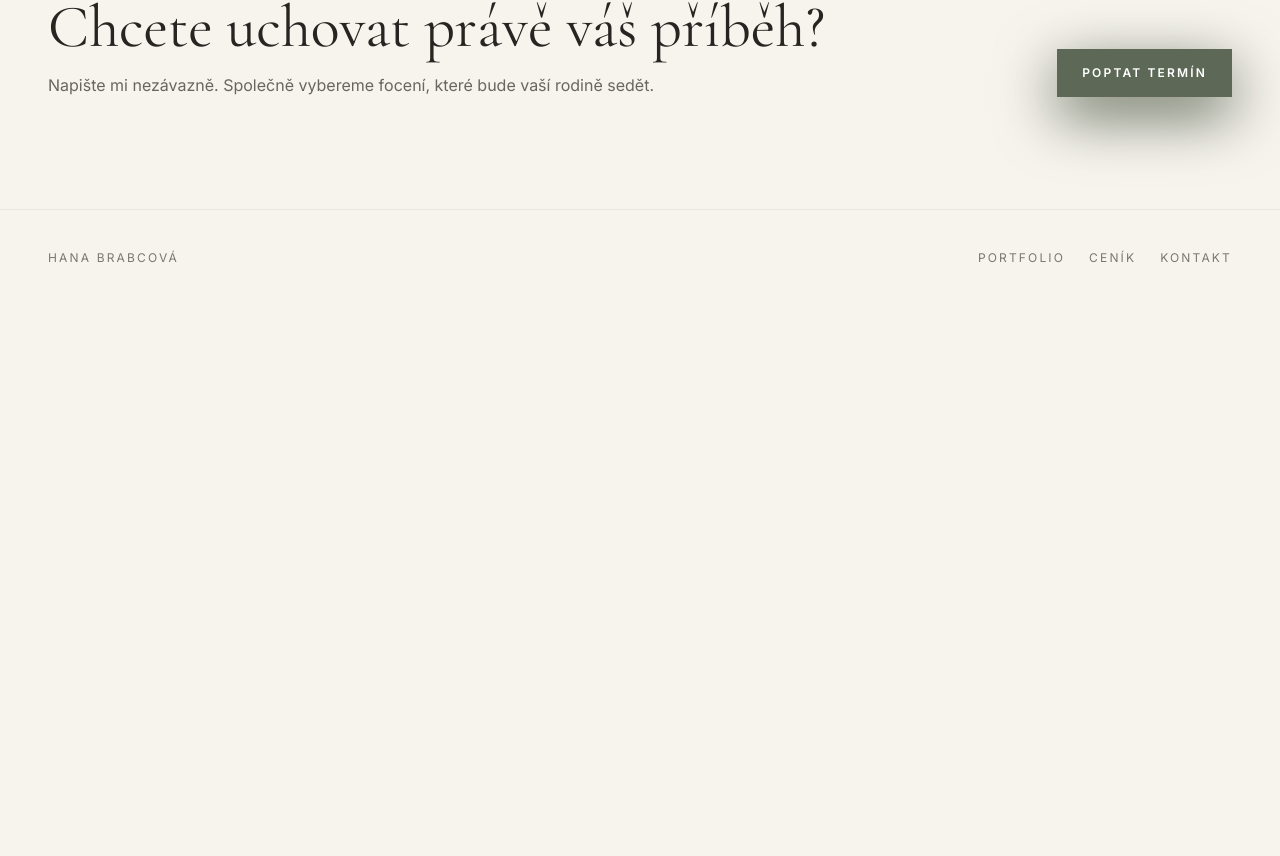
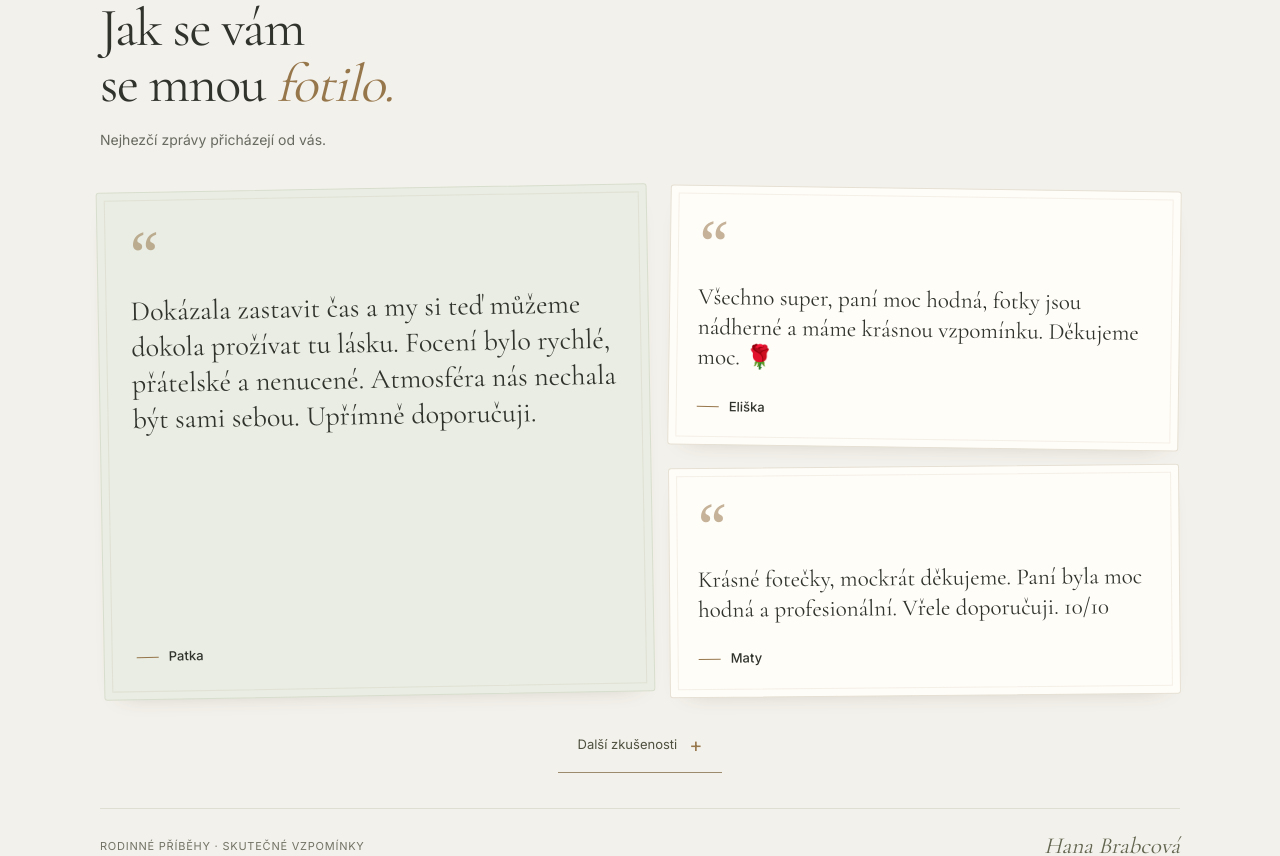
Before and after one commit to bjbrabecjan-hash/Fotoweb, a Next.js app: page / in a window 1280 px wide. Shown: the part 8429-9285 px from the top of the page. Before the commit the page ends 8735 px from the top, so only its background shows below. Built offline with nearby package versions, Linux system fonts and the light colour scheme.

Commit message:
Add approved customer testimonials
* Add approved customer testimonials: components/Testimonials.css

* Add approved customer testimonials: components/Testimonials.tsx

* Add approved customer testimonials: components/HomeExperience.tsx

```diff
--- a/components/HomeExperience.tsx
+++ b/components/HomeExperience.tsx
@@ -6,6 +6,7 @@ import { ArrowRight, Check } from "lucide-react";
 import { Button } from "@/components/Button";
 import { GalleryGrid } from "@/components/GalleryGrid";
 import { Section } from "@/components/Section";
+import { Testimonials } from "@/components/Testimonials";
 import { heroSlides } from "@/lib/heroSlides";
 import type { PortfolioItem } from "@/lib/portfolioData";
 import { useLanguage } from "@/lib/i18n";
@@ -116,6 +117,7 @@ export function HomeExperience({ portfolioItems }: HomeExperienceProps) {
     <Section className="border-y border-ink/10 bg-white/50" eyebrow={t.process} title={t.processTitle}><p className="max-w-2xl text-base leading-8 text-ash">{t.processText}</p><div id="process" className="mt-10 grid scroll-mt-28 gap-8 md:grid-cols-3">{t.steps.map(([number,title,text]) => <article key={number}><p className="font-display text-4xl text-gold">{number}</p><h3 className="mt-3 text-sm font-semibold uppercase tracking-luxe text-ink">{title}</h3><p className="mt-3 text-sm leading-7 text-ash">{text}</p></article>)}</div></Section>
     <Section><div id="about" className="grid scroll-mt-28 items-center gap-10 lg:grid-cols-[.75fr_1fr]"><div data-protected-media className="relative aspect-[4/5] overflow-hidden bg-charcoal"><Image src="/assets/about/hana-owner-portrait.png" alt="Hana Brabcová, rodinná fotografka" fill sizes="(min-width:1024px) 38vw, 100vw" className="object-cover object-[50%_24%]"/></div><div><p className="text-xs uppercase tracking-luxe text-gold">{t.about}</p><h2 className="mt-4 font-display text-4xl leading-none text-ink sm:text-6xl">{t.aboutTitle}</h2><p className="mt-6 text-base leading-8 text-ash">{t.aboutText}</p><Button href="/about" variant="ghost" className="mt-8">{t.aboutCta}</Button></div></div></Section>
     <Section className="border-y border-ink/10 bg-[#eef0eb]" eyebrow={t.story} title={t.storyTitle}><p className="max-w-3xl text-base leading-8 text-ash">{t.storyText}</p></Section>
+    <Testimonials />
     <Section><div className="flex flex-col gap-7 md:flex-row md:items-end md:justify-between"><div><h2 className="font-display text-4xl text-ink sm:text-6xl">{t.contactTitle}</h2><p className="mt-4 max-w-2xl text-ash">{t.contactText}</p></div><Button href="/contact" className="shrink-0">{t.inquiry}</Button></div></Section>
   </>;
 }
--- /dev/null
+++ b/components/Testimonials.css
@@ -0,0 +1,38 @@
+
+.hanaReviews { --hana-accent:#96764b; --hana-paper:#fffdf8; color-scheme:light; background:#f3f1eb; color:#30332c; font-family:var(--font-inter),sans-serif; padding:48px 28px 36px; overflow:hidden; }
+.hanaReviews * { box-sizing:border-box; }
+.hanaReviews .hr-kicker {display:flex;align-items:center;gap:12px;color:#70654f;font-size:11px;letter-spacing:.21em;text-transform:uppercase;margin:0 0 18px;}
+.hanaReviews .hr-kicker:before {content:"";width:32px;height:1px;background:var(--hana-accent);}
+.hanaReviews h2 {font-family:var(--font-cormorant),Georgia,serif;font-size:clamp(36px,6vw,54px);font-weight:400;line-height:1.04;letter-spacing:-.025em;margin:0 0 16px;max-width:540px;}
+.hanaReviews h2 em {color:var(--hana-accent);font-weight:400;}
+.hanaReviews .hr-intro {color:#676a60;font-size:14px;line-height:1.7;margin:0 0 36px;}
+.hanaReviews .hr-grid {display:grid;grid-template-columns:1.08fr 1fr;gap:18px;align-items:stretch;}
+.hanaReviews figure {margin:0;position:relative;padding:28px;background:var(--hana-paper);border:1px solid #e6e0d4;border-radius:3px;box-shadow:0 10px 25px -20px #51422f60;display:flex;flex-direction:column;transition:transform .28s ease,box-shadow .28s ease;transform:rotate(var(--hr-angle,0deg));min-width:0;}
+.hanaReviews .hr-featured {grid-row:span 2;--hr-angle:-1deg;background:#e9ede3;justify-content:center;border-color:#d8dece;padding:32px;}
+.hanaReviews .hr-note {--hr-angle:.8deg;}
+.hanaReviews .hr-note:nth-child(3) {--hr-angle:-.5deg;}
+.hanaReviews figure:before {content:"";position:absolute;inset:7px;pointer-events:none;border:1px solid #a3906d20;}
+.hanaReviews .hr-quote {font-family:Georgia,serif;font-size:64px;line-height:.65;color:var(--hana-accent);opacity:.55;display:block;margin:8px 0 18px;}
+.hanaReviews blockquote {padding:0;border:0;margin:0 0 24px;font-family:var(--font-cormorant),Georgia,serif;font-size:23px;line-height:1.32;font-weight:400;color:#30332c;}
+.hanaReviews .hr-featured blockquote {font-size:28px;line-height:1.29;}
+.hanaReviews figcaption {margin-top:auto;display:flex;gap:10px;align-items:center;font-size:13px;font-weight:500;}
+.hanaReviews figcaption:before {content:"";width:22px;height:1px;background:var(--hana-accent);}
+.hanaReviews .hr-tag {font-size:11px;font-family:var(--font-inter),sans-serif;line-height:1.6;color:#68685e;margin:10px 0 0;}
+.hanaReviews .hr-more {margin-top:22px;}
+.hanaReviews .hr-more summary {cursor:pointer;list-style:none;display:flex;align-items:center;justify-content:center;gap:12px;font-family:var(--font-inter),sans-serif;font-size:13px;color:#4e503f;min-height:48px;padding:12px 20px;width:fit-content;margin:auto;border-bottom:1px solid #9c8b6d;background:transparent;}
+.hanaReviews .hr-more summary::-webkit-details-marker{display:none;}
+.hanaReviews .hr-more summary:after {content:"+";font-size:20px;color:var(--hana-accent);}
+.hanaReviews .hr-more[open] summary:after {content:"−";}
+.hanaReviews .hr-more[open] summary {margin-bottom:24px;}
+.hanaReviews .hr-extra {display:grid;grid-template-columns:1fr 1fr;gap:18px;}
+.hanaReviews .hr-extra figure:last-child {grid-column:1/-1;}
+.hanaReviews .hr-footer {margin-top:35px;border-top:1px solid #deded2;padding-top:20px;display:flex;justify-content:space-between;gap:16px;align-items:center;color:#727366;font-size:11px;letter-spacing:.07em;}
+.hanaReviews .hr-sign {font-family:var(--font-cormorant),Georgia,serif;font-size:23px;font-style:italic;color:#62654f;letter-spacing:0;}
+@media(hover:hover) { .hanaReviews[data-motion="true"] figure:hover {transform:translateY(-4px) rotate(0deg);box-shadow:0 17px 32px -21px #51422f70;} }
+@media(max-width:520px) {.hanaReviews{padding:34px 20px 28px;}.hanaReviews .hr-grid,.hanaReviews .hr-extra{grid-template-columns:1fr;}.hanaReviews .hr-featured{grid-row:auto;padding:28px;}.hanaReviews blockquote{font-size:24px;}.hanaReviews .hr-featured blockquote{font-size:27px;}.hanaReviews .hr-footer{align-items:flex-start;flex-direction:column;gap:8px;}}
+@media(prefers-reduced-motion:reduce){.hanaReviews figure{transition:none;}.hanaReviews[data-motion="true"] figure:hover{transform:none;}}
+
+.hanaReviews { padding:80px 32px; scroll-margin-top:100px; }
+.hanaReviews .hr-inner { max-width:1080px; margin:0 auto; }
+.hanaReviews .hr-more summary:focus-visible { outline:2px solid #70654f; outline-offset:6px; }
+@media(max-width:520px) { .hanaReviews { padding:48px 20px; } }
--- /dev/null
+++ b/components/Testimonials.tsx
@@ -0,0 +1,57 @@
+"use client";
+
+import { useLanguage } from "@/lib/i18n";
+import "./Testimonials.css";
+
+export function Testimonials() {
+ const { locale } = useLanguage();
+ const cz = locale === "cz";
+ return (
+<section id="recenze" className="hanaReviews" aria-labelledby="reviews-title" data-motion="true">
+ <div className="hr-inner">
+  <p className="hr-kicker">{cz ? "Vaše slova" : "Your words"}</p>
+  <h2 id="reviews-title">{cz ? <>Jak se vám<br />se mnou <em>fotilo.</em></> : <>Your moments.<br /><em>Your words.</em></>}</h2>
+  <p className="hr-intro">{cz ? "Nejhezčí zprávy přicházejí od vás." : "The loveliest messages come from you. Reviews in their original Czech."}</p>
+  <div className="hr-grid">
+    <figure lang="cs" className="hr-featured">
+      <span className="hr-quote" aria-hidden="true">“</span>
+      <blockquote>Dokázala zastavit čas a my si teď můžeme dokola prožívat tu lásku. Focení bylo rychlé, přátelské a nenucené. Atmosféra nás nechala být sami sebou. Upřímně doporučuji.</blockquote>
+      <figcaption>Patka</figcaption>
+    </figure>
+    <figure lang="cs" className="hr-note">
+      <span className="hr-quote" aria-hidden="true">“</span>
+      <blockquote>Všechno super, paní moc hodná, fotky jsou nádherné a máme krásnou vzpomínku. Děkujeme moc. 🌹</blockquote>
+      <figcaption>Eliška</figcaption>
+    </figure>
+    <figure lang="cs" className="hr-note">
+      <span className="hr-quote" aria-hidden="true">“</span>
+      <blockquote>Krásné fotečky, mockrát děkujeme. Paní byla moc hodná a profesionální. Vřele doporučuji. 10/10</blockquote>
+      <figcaption>Maty</figcaption>
+    </figure>
+  </div>
+  <details className="hr-more">
+    <summary>{cz ? "Další zkušenosti" : "More experiences"}</summary>
+    <div className="hr-extra">
+      <figure lang="cs">
+        <span className="hr-quote" aria-hidden="true">“</span>
+        <blockquote>Fotky jsou nádherné, úplně všechny, a máme i krásné video jako vzpomínku na celý život. Byla jsem mile překvapená – ještě lepší, než jsme si představovali. Příjemná atmosféra, všechno nenucené a přístup super.</blockquote>
+        <figcaption>Patka</figcaption>
+      </figure>
+      <figure lang="cs">
+        <span className="hr-quote" aria-hidden="true">“</span>
+        <blockquote>Vřele doporučuji, od domluvy po provedení! ❤️</blockquote>
+        <figcaption>Kristýna</figcaption>
+      </figure>
+      <figure lang="cs">
+        <span className="hr-quote" aria-hidden="true">“</span>
+        <blockquote>Skvělý zážitek. Hanka mi ukázala, jak správně nastavit fotoaparát v mobilu, a konečně vím, jak správně fotit na sociální sítě. Velké díky!</blockquote>
+        <figcaption>Tony</figcaption>
+        <p className="hr-tag">Focení mobilem a sociální sítě</p>
+      </figure>
+    </div>
+  </details>
+  <div className="hr-footer"><span>{cz ? "RODINNÉ PŘÍBĚHY · SKUTEČNÉ VZPOMÍNKY" : "FAMILY STORIES · REAL MEMORIES"}</span><span className="hr-sign">Hana Brabcová</span></div>
+</div>
+</section>
+ );
+}
```
